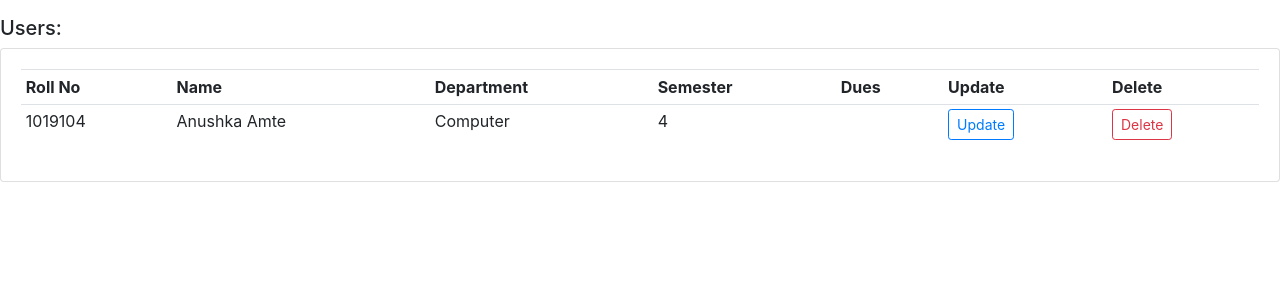
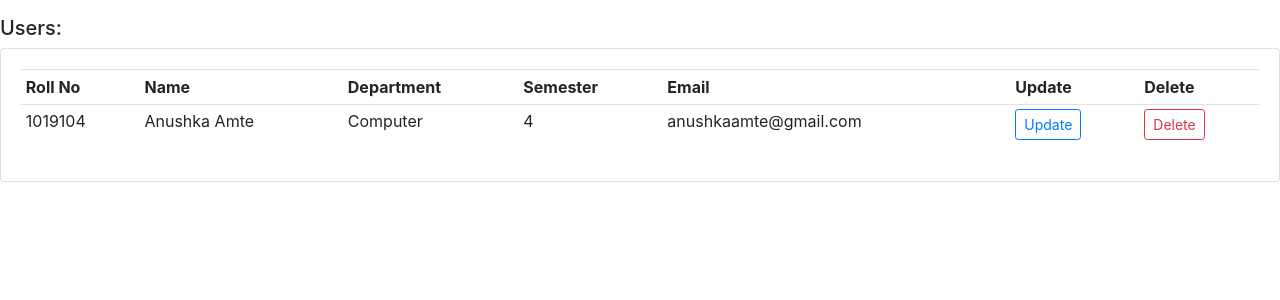
Before and after one commit to AnushkaAmte/LMS, a PHP site: page /users.php in a window 1280 px wide. Shown: the part 56-356 px from the top of the page. Run offline with PHP 8.4, Linux system fonts and the light colour scheme; data comes from the database, SQL or seed files in the repository; some libraries are stand-ins or nearby versions.

Commit message:
fixed delete for users

```diff
--- a/users.php
+++ b/users.php
@@ -4,7 +4,7 @@ if (isset($_POST['delete'])) {
 
     $id_to_delete = $_POST['id_to_delete'];
 
-    $sql = "DELETE FROM `users` WHERE roll_no = $id_to_delete";
+    $sql = "DELETE FROM users WHERE roll_no = $id_to_delete";
 
     if (mysqli_query($conn, $sql)) {
         header('Location: index.php');
@@ -43,7 +43,7 @@ mysqli_close($conn);
                         <th>Name</th>
                         <th>Department</th>
                         <th>Semester</th>
-                        <th>Dues</th>
+                        <th>Email</th>
                         <th>Update</th>
                         <th>Delete</th>
                     </tr>
@@ -53,12 +53,18 @@ mysqli_close($conn);
                             <td><?php echo htmlspecialchars($user['user_name']); ?></td>
                             <td><?php echo htmlspecialchars($user['department']); ?></td>
                             <td><?php echo htmlspecialchars($user['semester']); ?></td>
-                            <td></td>
-                            <!-- add dues -->
+                            <td><?php echo htmlspecialchars($user['email_id']); ?></td>
+
                             <td><a href="update_users.php?id=<?php echo $user['roll_no'] ?>" class="btn btn-sm btn-outline-primary">Update</a></td>
-                            <td><a href="" class="btn btn-sm btn-outline-danger" data-toggle="modal" data-target="#exampleModal">Delete</a></td>
+                            <td>
+                                <form action="users.php" method="POST">
+                                    <input type="hidden" name="id_to_delete" value="<?php echo $user['roll_no']; ?>">
+                                    <input type="submit" name="delete" value="Delete" class="btn btn-sm btn-outline-danger">
+                                </form>
+                            </td>
+                            <!-- <td><a href="" class="btn btn-sm btn-outline-danger" data-toggle="modal" data-target="#exampleModal">Delete</a></td> -->
                         </tr>
-                        <div class="modal fade" id="exampleModal" tabindex="-1" role="dialog" aria-labelledby="exampleModalLabel" aria-hidden="true">
+                        <!-- <div class="modal fade" id="exampleModal" tabindex="-1" role="dialog" aria-labelledby="exampleModalLabel" aria-hidden="true">
                             <div class="modal-dialog" role="document">
                                 <div class="modal-content">
                                     <div class="modal-header">
@@ -80,7 +86,7 @@ mysqli_close($conn);
                                     </div>
                                 </div>
                             </div>
-                        </div>
+                        </div> -->
                     <?php endforeach; ?>
                 </table>
 
```
